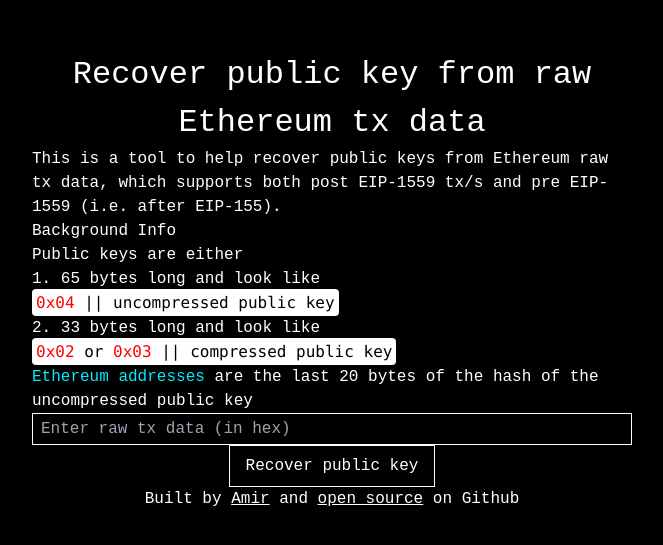
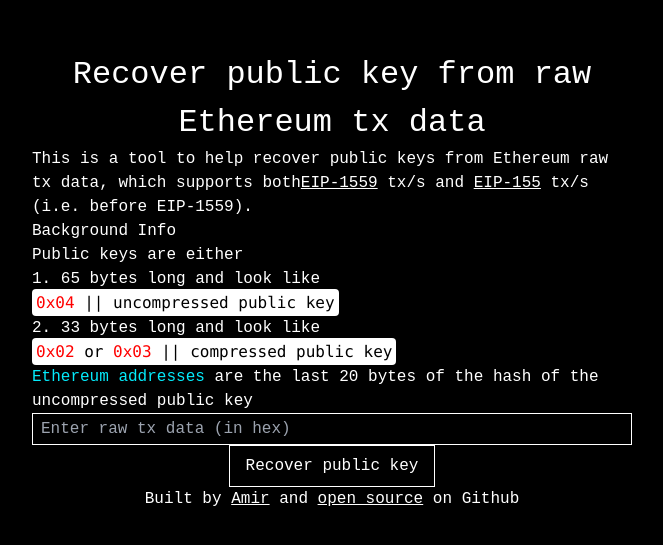
Before and after one commit to amirgamil/pubKeyRecover, a Next.js app: page / in a window 1280 px wide. Shown: the part 119-664 px from the top of the page, without its empty margins (308-971 px from the left). Built offline with nearby package versions, Linux system fonts and the light colour scheme.

Commit message:
chore: minor grammar fixes

```diff
--- a/pages/index.tsx
+++ b/pages/index.tsx
@@ -100,8 +100,9 @@
                 <h3 className={styles.title}>Recover public key from raw Ethereum tx data</h3>
                 <div className="py-4"></div>
                 <p>
-                    This is a tool to help recover public keys from Ethereum raw tx data, which supports both post
-                    EIP-1559 tx/s and pre EIP-1559 (i.e. after EIP-155).
+                    This is a tool to help recover public keys from Ethereum raw tx data, which supports both
+                    <a href="https://eips.ethereum.org/EIPS/eip-1559">EIP-1559</a> tx/s and{" "}
+                    <a href="https://eips.ethereum.org/EIPS/eip-155">EIP-155</a> tx/s (i.e. before EIP-1559).
                 </p>
                 <div className="py-3"></div>
                 <div>
```
Also changed, not shown: 1 other file (tests, documents, lock files or other folders).
